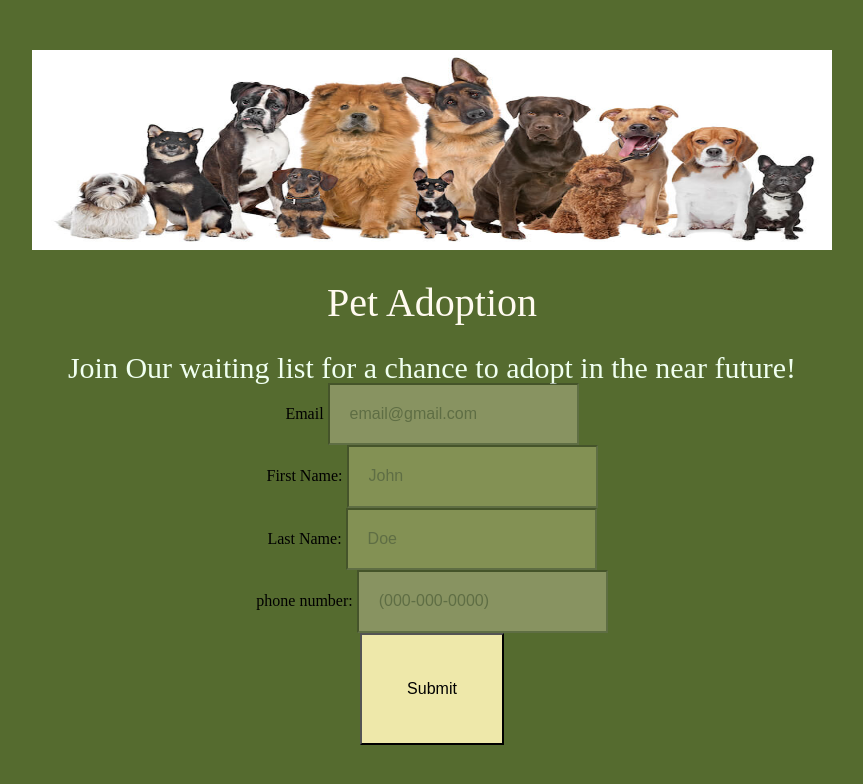
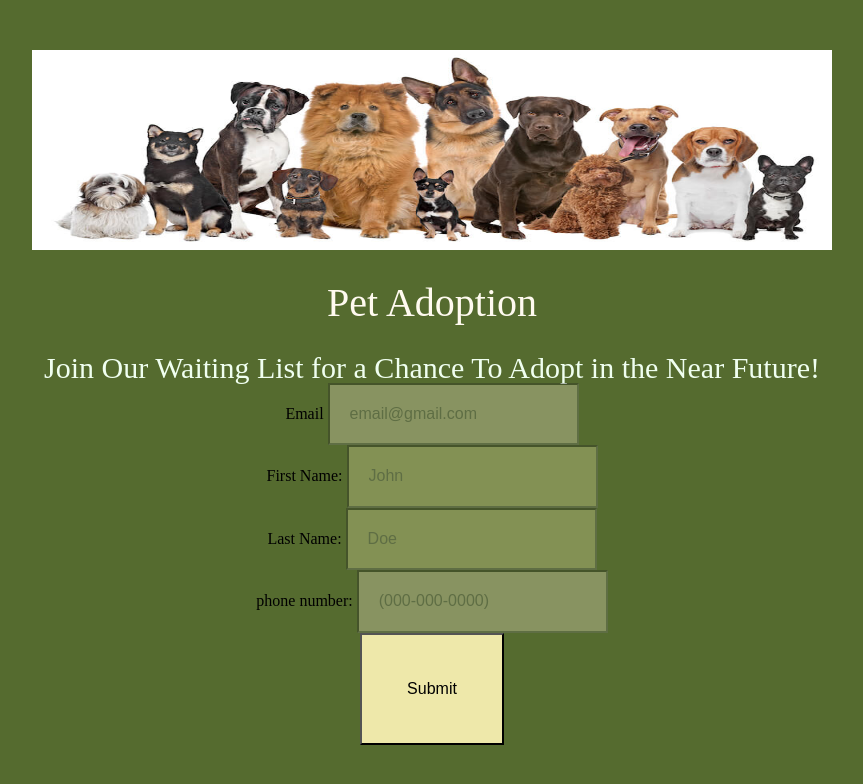
Before and after one commit to itmd362mitzi/project1, a plain HTML site: page index.html in a window 1280 px wide. Shown: the whole page, without its empty margins (208-1071 px from the left). Drawn offline with Linux system fonts and the light colour scheme.

Commit message:
Update index.html

```diff
--- a/index.html
+++ b/index.html
@@ -14,7 +14,7 @@
     <img src="images/pets.jpg" width="800" height="200">
     <h1>Pet Adoption</h1>
     <p>
-     Join Our waiting list for a chance to adopt in the near future!
+     Join Our Waiting List for a Chance To Adopt in the Near Future!
     </p>
     <ul id="input-email">
       <label for="email">Email</label>
```
